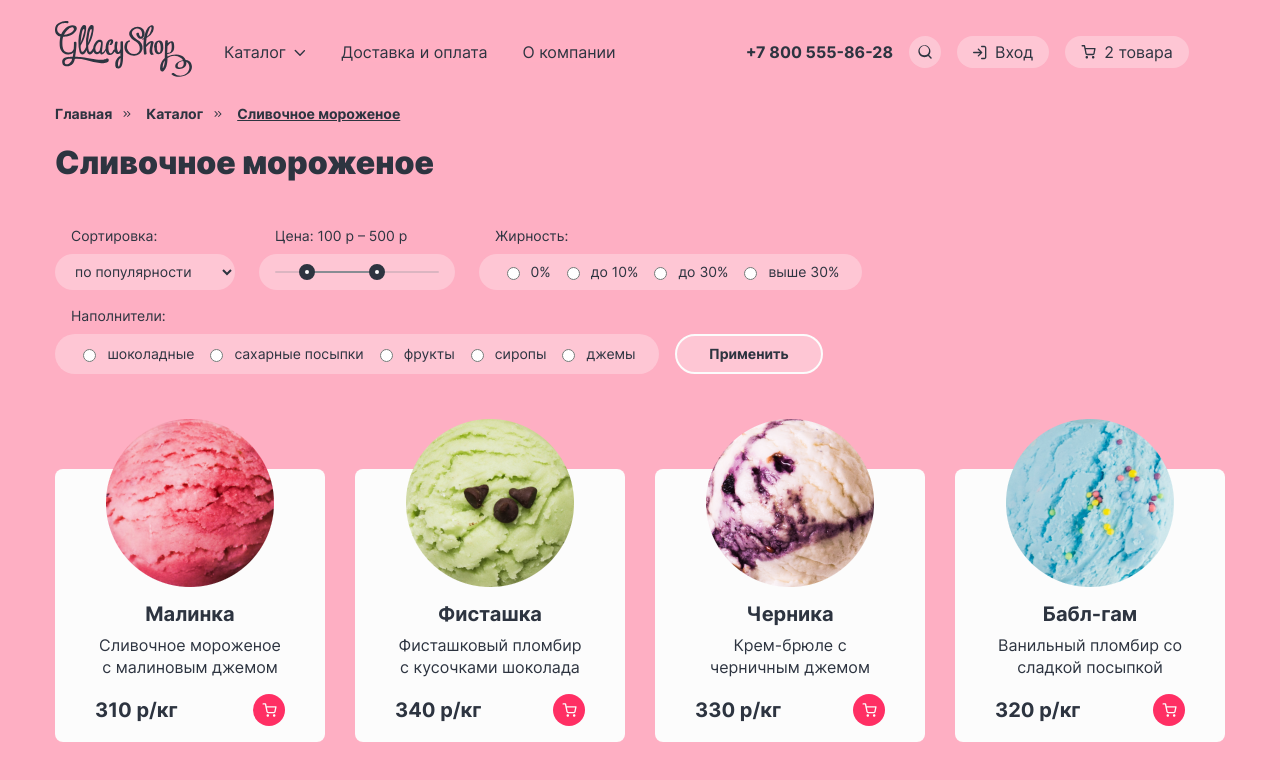
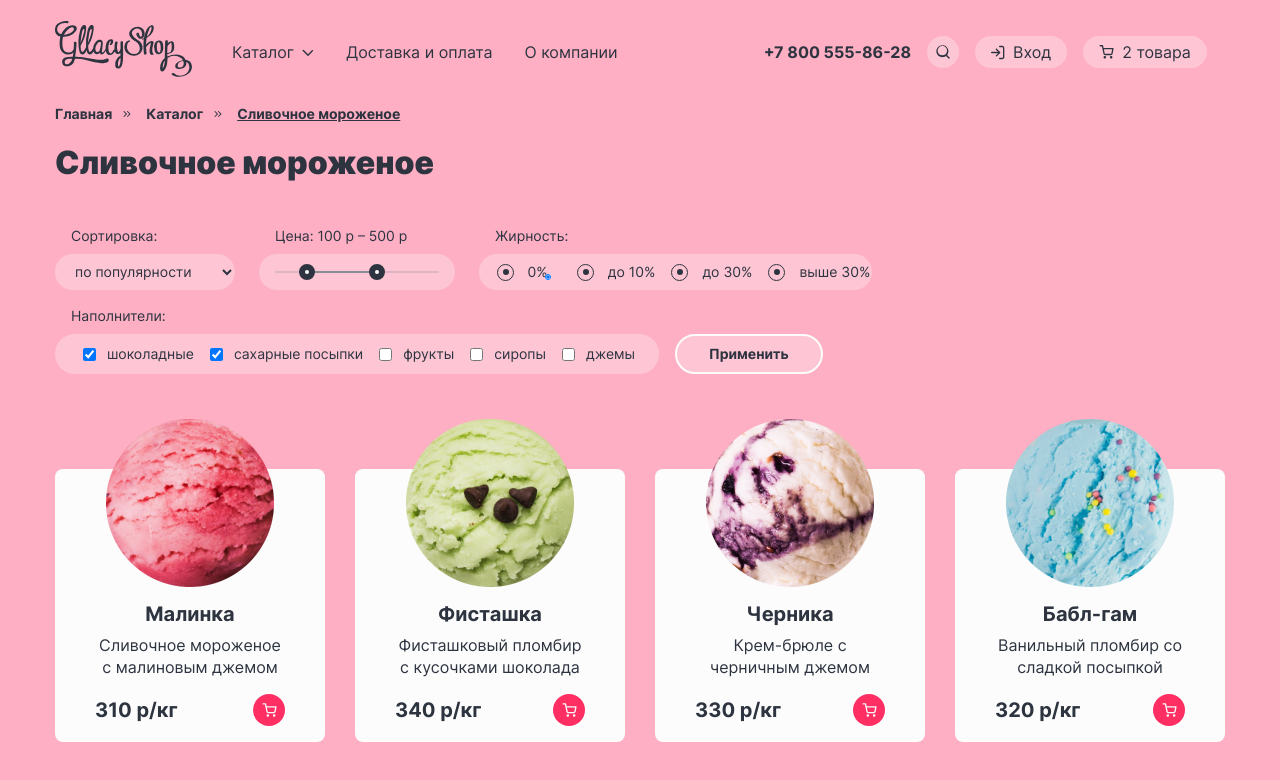
Before and after one commit to htmlacademy-htmlcss/2152791-gllacy-35, a plain HTML site: page catalog.html in a window 1280 px wide. Shown: the top 780 px of the page. Drawn offline with Linux system fonts and the light colour scheme.

Commit message:
Делает кнопки

```diff
--- a/catalog.html
+++ b/catalog.html
@@ -70,13 +70,17 @@
         <div class="upper-filter-fatness">
           <p class="fitlter-text">Жирность:</p>
           <form class="fatness-field">
-            <input class="fatness-input" type="radio" id="0">
+            <input class="fatness-input visually-hidden" type="radio" id="0">
+            <span class="control-mark"></span>
             <label class="fatness-value" for="0">0%</label>
-            <input class="fatness-input" type="radio" id="10">
+            <input class="fatness-input visually-hidden" type="radio" id="10" checked>
+            <span class="control-mark"></span>
             <label class="fatness-value" for="10">до 10%</label>
-            <input class="fatness-input" type="radio" id="30">
+            <input class="fatness-input visually-hidden" type="radio" id="30">
+            <span class="control-mark"></span>
             <label class="fatness-value" for="30">до 30%</label>
-            <input class="fatness-input" type="radio" id="up-30">
+            <input class="fatness-input visually-hidden" type="radio" id="up-30">
+            <span class="control-mark"></span>
             <label class="fatness-value" for="up-30">выше 30%</label>
           </form>
         </div>
@@ -84,15 +88,15 @@
       <div class="lower-filter">
         <p class="lower-filter-text">Наполнители:</p>
         <form class="lower-filter-field">
-            <input class="lower-filter-input" type="radio" id="chokolate">
+            <input class="lower-filter-input" type="checkbox" id="chokolate" checked>
             <label class="lower-filter-value" for="chokolate">шоколадные</label>
-            <input class="lower-filter-input" type="radio" id="sugar">
+            <input class="lower-filter-input" type="checkbox" id="sugar" checked>
             <label class="lower-filter-value" for="sugar">сахарные посыпки</label>
-            <input class="lower-filter-input" type="radio" id="fruits">
+            <input class="lower-filter-input" type="checkbox" id="fruits">
             <label class="lower-filter-value" for="fruits">фрукты</label>
-            <input class="lower-filter-input" type="radio" id="syrup">
+            <input class="lower-filter-input" type="checkbox" id="syrup">
             <label class="lower-filter-value" for="syrup">сиропы</label>
-            <input class="lower-filter-input" type="radio" id="jam">
+            <input class="lower-filter-input" type="checkbox" id="jam">
             <label class="lower-filter-value" for="jam">джемы</label>
           </form>
           <button class="filter-button">Применить</button>
--- a/styles/styles.css
+++ b/styles/styles.css
@@ -73,8 +73,27 @@ body {
   line-height: 20px;
   color: #2d3440;
   text-decoration: none;
-  padding: 0;
-  margin-left: 32px;
+  margin-left: 24px;
+  padding: 8px 16px 8px 16px;
+}
+
+.catalog-header-link:hover {
+  padding: 8px 16px 8px 16px;
+  background-color: rgba(252, 252, 252, 0.5);
+  border-radius: 30px;
+}
+
+.catalog-header-link:active {
+  padding: 8px 16px 8px 16px;
+  background-color: #fcfcfc;
+  border-radius: 30px;
+}
+
+.catalog-header-link:focus {
+  padding: 8px 16px 8px 16px;
+  background-color: rgba(252, 252, 252, 0.5);
+  border-radius: 30px;
+  outline: 2px solid #2d3440;
 }
 
 .right-header-link-icon {
@@ -89,10 +108,28 @@ body {
   line-height: 20px;
   color: #2d3440;
   border: none;
-  padding: 0;
-  margin-left: 35px;
+  padding: 8px 16px 8px 16px;
   background-color: rgba(254, 175, 195, 0.3);
   cursor: pointer;
+}
+
+.right-header-button:hover {
+  padding: 8px 16px 8px 16px;
+  background-color: rgba(252, 252, 252, 0.5);
+  border-radius: 30px;
+}
+
+.right-header-button:active {
+  padding: 8px 16px 8px 16px;
+  background-color: #fcfcfc;
+  border-radius: 30px;
+}
+
+.right-header-button:focus {
+  padding: 8px 16px 8px 16px;
+  background-color: rgba(252, 252, 252, 0.5);
+  border-radius: 30px;
+  outline: 2px solid #2d3440;
 }
 
 .left-header-list {
@@ -1101,7 +1138,7 @@ body {
   display: flex;
   justify-content: center;
   align-items: center;
-  width: 383px;
+  width: 393px;
   height: 36px;
   background-color: rgba(252, 252, 252, 0.3);
   border-radius: 20px;
@@ -1117,7 +1154,44 @@ body {
 }
 
 .fatness-input:not(:first-child) {
+  margin-left: 8px;
+}
+
+.control-mark {
+  display: flex;
+  cursor: pointer;
+}
+
+.control-mark:not(:first-child) {
   margin-left: 16px;
+}
+
+.fatness-input:checked,
+.control-mark::before {
+  position: relative;
+  content: "";
+  width: 15px;
+  min-width: 15px;
+  height: 15px;
+  min-height: 15px;
+  border-radius: 50%;
+  border: 1px solid #2d3440;
+  top: 0;
+  right: 0;
+}
+
+.fatness-input:checked,
+.control-mark::after {
+  position: relative;
+  content: "";
+  width: 6px;
+  min-width: 6px;
+  height: 6px;
+  min-height: 6px;
+  border-radius: 50%;
+  background-color: #2d3440;
+  top: 5px;
+  right: 11px;
 }
 
 .lower-filter {
```
